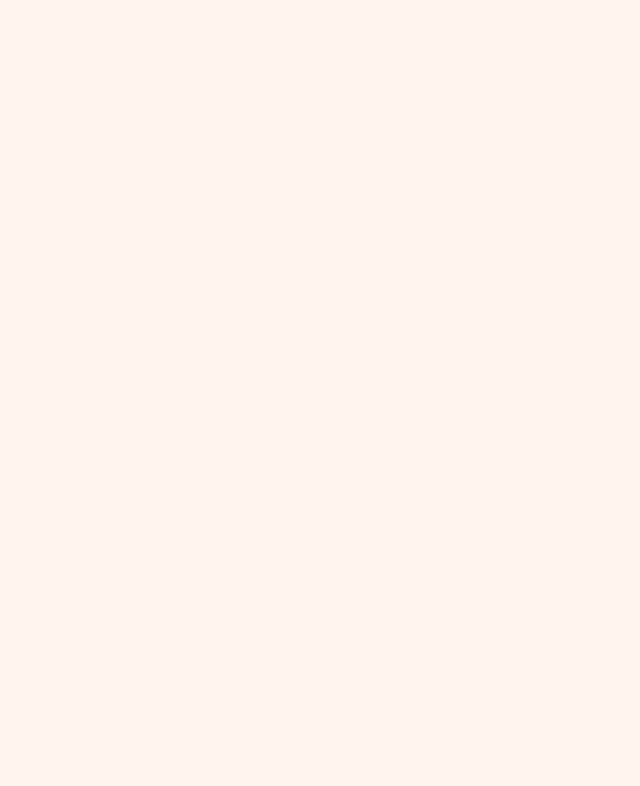
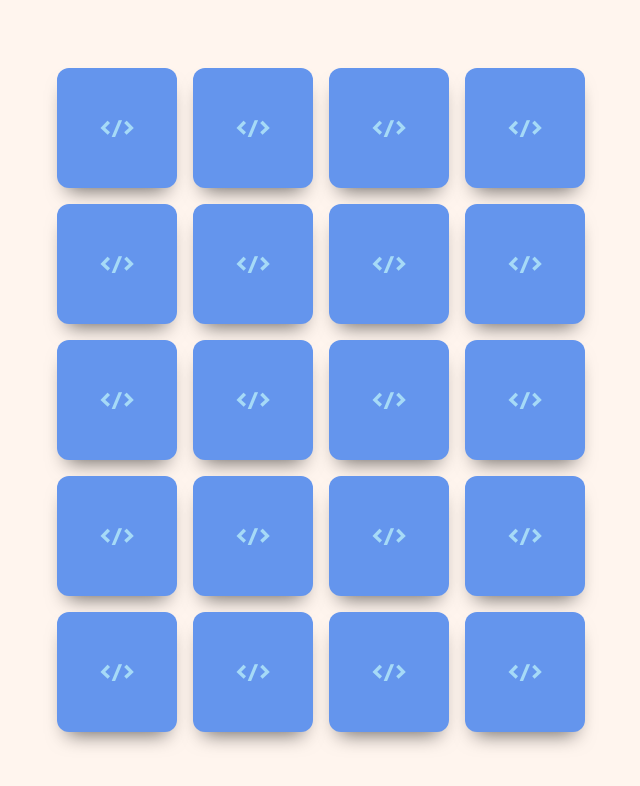
Before and after one commit to guilhermecrf/memory-game, a plain HTML site: page index.html in a window 1280 px wide. Shown: the whole page, without its empty margins (319-959 px from the left). Drawn offline with Linux system fonts and the light colour scheme.

Commit message:
finished js preview part

```diff
--- a/js/main.js
+++ b/js/main.js
@@ -1,5 +1,7 @@
 let frontCard = 'card_front'
 let backCard = 'card_back'
+let CARD = 'card'
+let icon = 'icon'
 
 let stacks = [
     'bootstrap',
@@ -13,3 +15,92 @@ let stacks = [
     'react',
     'vue'
 ]
+
+let cards = null
+
+startGame()
+
+function startGame() {
+    cards = createCardsFromStacks(stacks)
+    shuffleCards(cards)
+
+    initializeCards(cards)
+}
+
+function initializeCards(cards) {
+    let gameBoard = document.querySelector('#gameBoard')
+
+    cards.forEach(card => {
+        let cardElement = document.createElement('div')
+        cardElement.id = card.id
+        cardElement.classList.add(CARD)
+        cardElement.dataset.icon = card.icon
+
+        createCardContent(card, cardElement)
+
+        cardElement.addEventListener('click', flipCard)
+        gameBoard.appendChild(cardElement)
+    })
+}
+
+function createCardContent(card, cardElement) {
+    createCardFace(frontCard, card, cardElement)
+    createCardFace(backCard, card, cardElement)
+}
+
+function createCardFace(face, card, element) {
+    let cardElementFace = document.createElement('div')
+    cardElementFace.classList.add(face)
+
+    if(face === frontCard) {
+        let iconElement = document.createElement('img')
+        iconElement.classList.add(icon)
+        iconElement.src = 'assets/' + card.icon + '.svg'
+        cardElementFace.appendChild(iconElement)
+    }else {
+        cardElementFace.innerHTML = '&lt/&gt'
+    }
+    element.appendChild(cardElementFace)
+}
+
+function shuffleCards(cards) {
+    let currentIndex = cards.length
+    let randomIndex = 0
+
+    while(currentIndex !== 0) {
+        randomIndex = Math.floor(Math.random() * currentIndex)
+        currentIndex--
+
+        [cards[randomIndex], cards[currentIndex]] = [cards[currentIndex], cards[randomIndex]]
+    }
+}
+
+function createCardsFromStacks(stacks) {
+    let cards = []
+
+    stacks.forEach((stack) => {
+        cards.push(createPairFromStack(stack))
+    })
+
+    return cards.flatMap(pair => pair)
+}
+
+function createPairFromStack(stack) {
+    return [{
+        id: createIdWithStack(stack),
+        icon: stack,
+        flipped: false
+    },{
+        id: createIdWithStack(stack),
+        icon: stack,
+        flipped: false
+    }]
+}
+
+function createIdWithStack(stack) {
+    return stack + parseInt(Math.random() * 1000)
+}
+
+function flipCard() {
+    this.classList.add('flip')
+}
--- a/style.css
+++ b/style.css
@@ -75,6 +75,8 @@ body {
     /* display: none; */
 
     font-size: 1.5rem;
+
+    cursor: pointer;
 }
 
 .flip {
```
